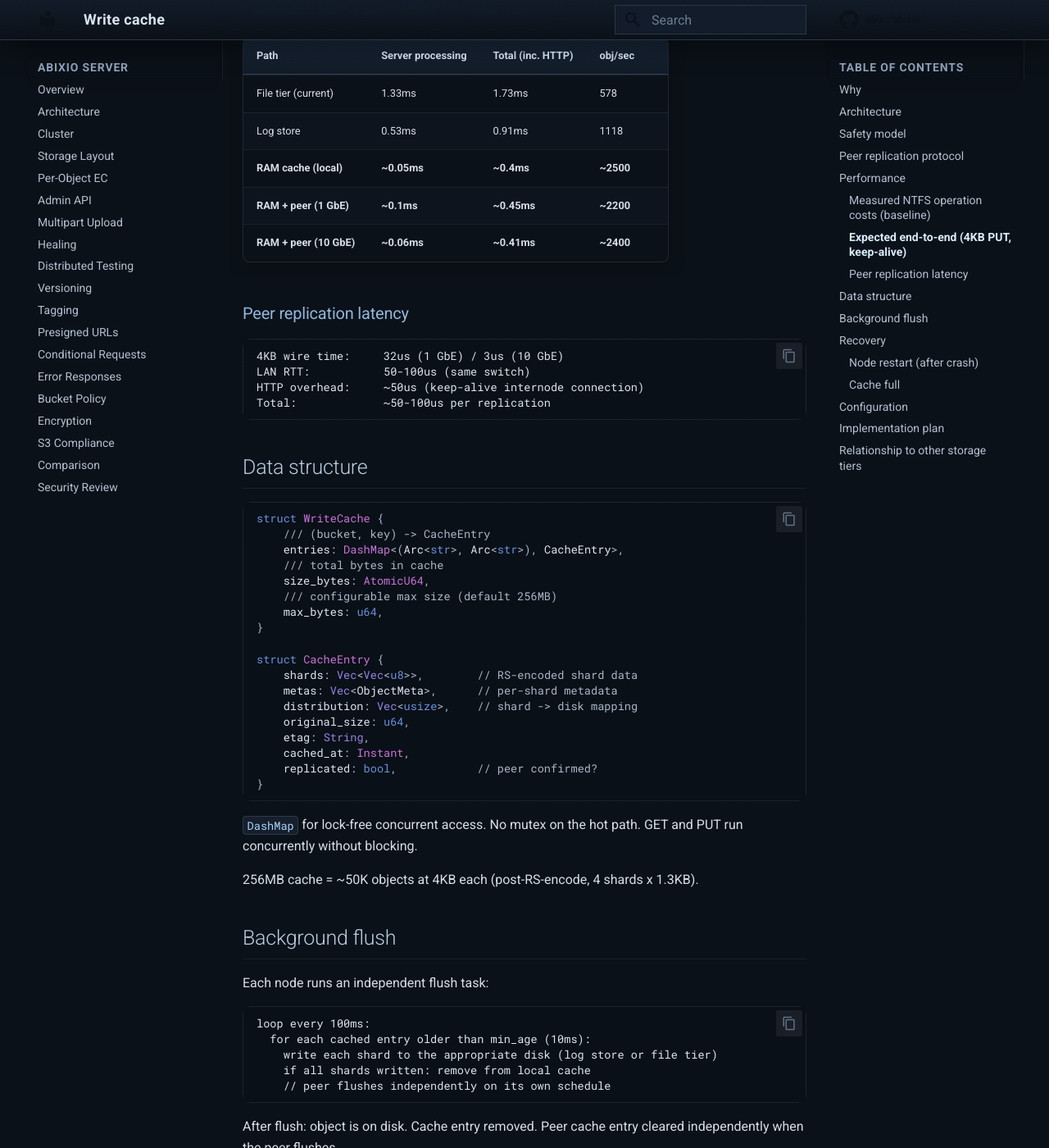
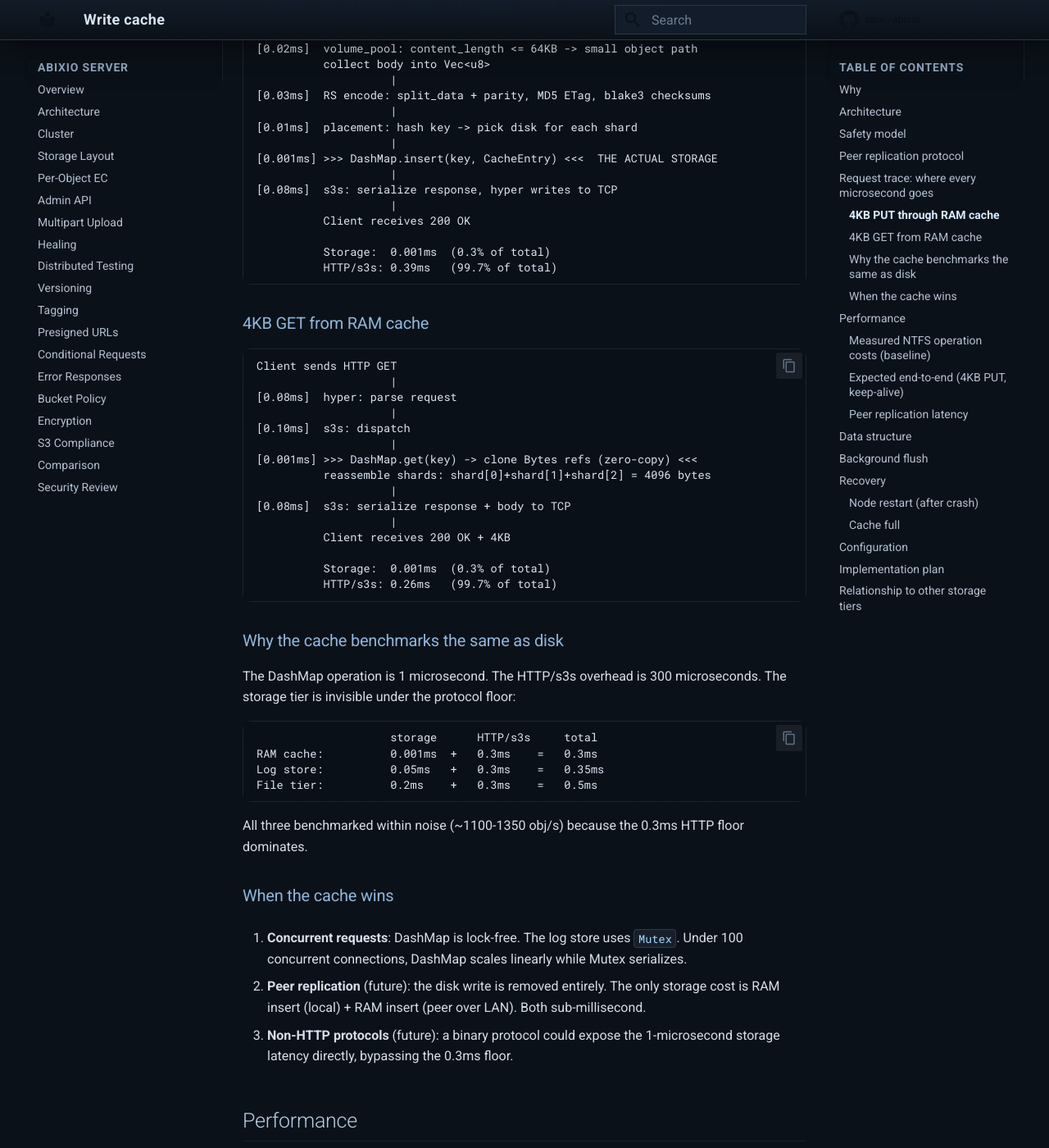
Before and after one commit to abix-/abixio, an MkDocs documentation site: the page built from docs/write-cache.md, in a window 1280 px wide and 1400 px high, scrolled down 2460 px. Shown: the whole window at 82% size. Built offline with MkDocs 1.6.1 and Material for MkDocs 9.7.7, drawn with Linux system fonts in a browser that asks for light colours; comment, search, counter and statistics services are not loaded; some of the changed text lies outside the part shown.

Commit message:
docs: microsecond request trace for RAM cache PUT/GET, why cache benchmarks same as disk

````diff
--- a/docs/write-cache.md
+++ b/docs/write-cache.md
@@ -90,6 +90,85 @@ Response: 200 OK                  (data in peer RAM)
 Uses persistent HTTP connection between nodes (keep-alive). The peer
 inserts into its own DashMap and responds. No disk write on the peer.
 Pure RAM on both sides.
+
+## Request trace: where every microsecond goes
+
+### 4KB PUT through RAM cache
+
+```
+Client sends HTTP PUT with 4KB body
+                    |
+[0.08ms]  hyper: accept TCP, parse HTTP/1.1 headers, read body
+                    |
+[0.10ms]  s3s: extract S3 headers, dispatch to AbixioS3::put_object()
+                    |
+[0.05ms]  s3_service: check versioning config (cached HashMap),
+          extract content_type, metadata, ec-ftt
+                    |
+[0.02ms]  volume_pool: content_length <= 64KB -> small object path
+          collect body into Vec<u8>
+                    |
+[0.03ms]  RS encode: split_data + parity, MD5 ETag, blake3 checksums
+                    |
+[0.01ms]  placement: hash key -> pick disk for each shard
+                    |
+[0.001ms] >>> DashMap.insert(key, CacheEntry) <<<  THE ACTUAL STORAGE
+                    |
+[0.08ms]  s3s: serialize response, hyper writes to TCP
+                    |
+          Client receives 200 OK
+
+          Storage:  0.001ms  (0.3% of total)
+          HTTP/s3s: 0.39ms   (99.7% of total)
+```
+
+### 4KB GET from RAM cache
+
+```
+Client sends HTTP GET
+                    |
+[0.08ms]  hyper: parse request
+                    |
+[0.10ms]  s3s: dispatch
+                    |
+[0.001ms] >>> DashMap.get(key) -> clone Bytes refs (zero-copy) <<<
+          reassemble shards: shard[0]+shard[1]+shard[2] = 4096 bytes
+                    |
+[0.08ms]  s3s: serialize response + body to TCP
+                    |
+          Client receives 200 OK + 4KB
+
+          Storage:  0.001ms  (0.3% of total)
+          HTTP/s3s: 0.26ms   (99.7% of total)
+```
+
+### Why the cache benchmarks the same as disk
+
+The DashMap operation is 1 microsecond. The HTTP/s3s overhead is 300
+microseconds. The storage tier is invisible under the protocol floor:
+
+```
+                    storage      HTTP/s3s     total
+RAM cache:          0.001ms  +   0.3ms    =   0.3ms
+Log store:          0.05ms   +   0.3ms    =   0.35ms
+File tier:          0.2ms    +   0.3ms    =   0.5ms
+```
+
+All three benchmarked within noise (~1100-1350 obj/s) because the 0.3ms
+HTTP floor dominates.
+
+### When the cache wins
+
+1. **Concurrent requests**: DashMap is lock-free. The log store uses
+   `Mutex`. Under 100 concurrent connections, DashMap scales linearly
+   while Mutex serializes.
+
+2. **Peer replication** (future): the disk write is removed entirely.
+   The only storage cost is RAM insert (local) + RAM insert (peer over
+   LAN). Both sub-millisecond.
+
+3. **Non-HTTP protocols** (future): a binary protocol could expose the
+   1-microsecond storage latency directly, bypassing the 0.3ms floor.
 
 ## Performance
 
````
